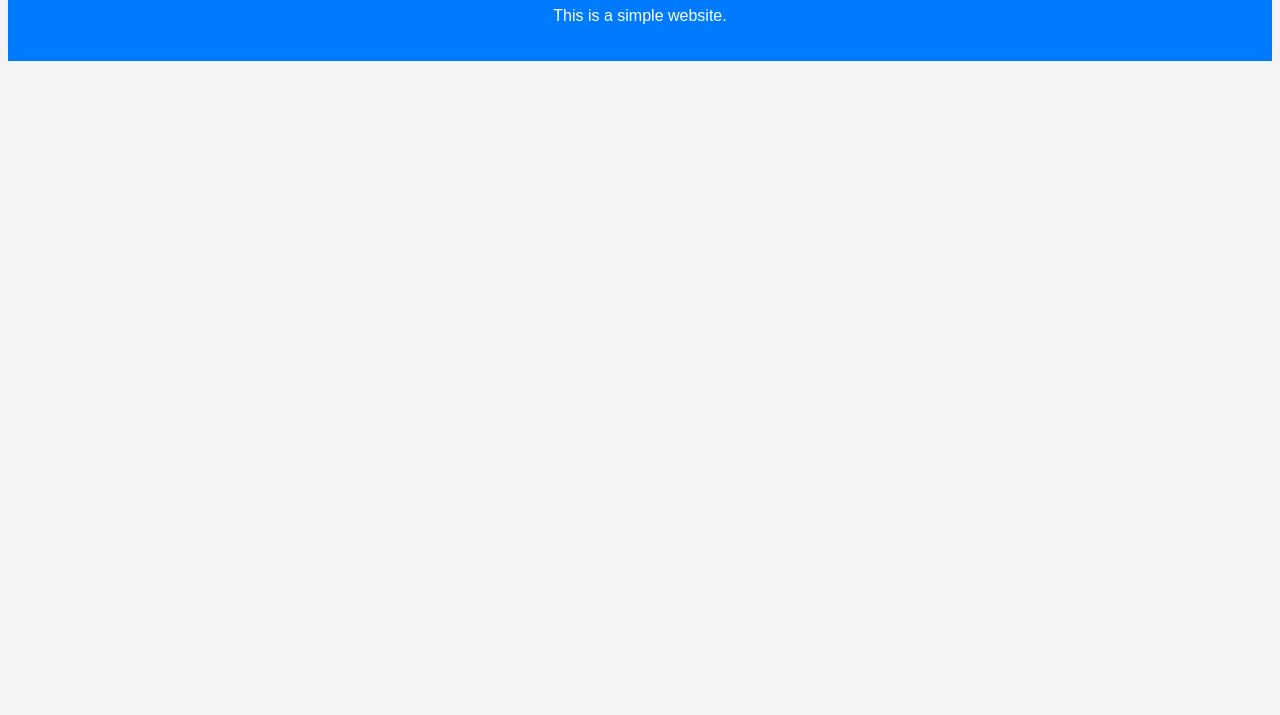
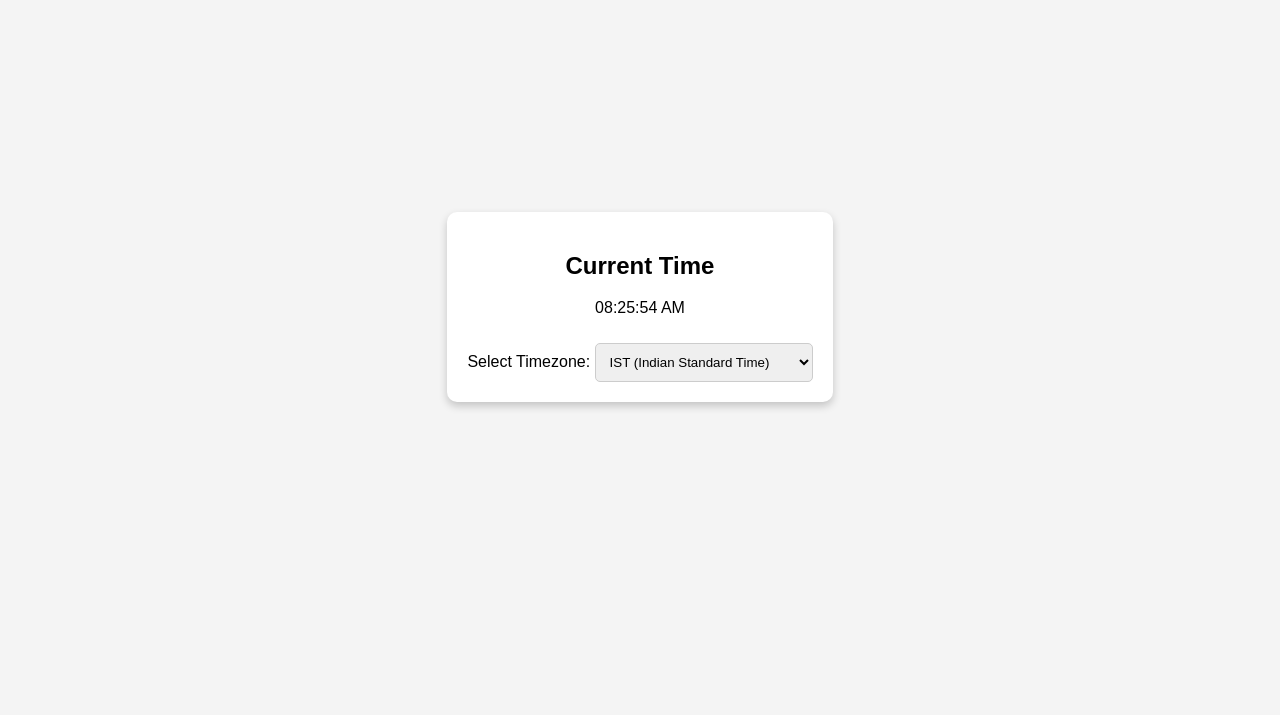
Before and after one commit to karthikravee/learnonthego, a plain HTML site: page index.html in a window 1280 px wide. Shown: the part 101-816 px from the top of the page. Drawn offline with Linux system fonts and the light colour scheme.

Commit message:
Add files via upload

```diff
--- a/index.html
+++ b/index.html
@@ -3,13 +3,57 @@
 <head>
     <meta charset="UTF-8">
     <meta name="viewport" content="width=device-width, initial-scale=1.0">
-    <title>My Simple Website</title>
-    <link rel="stylesheet" href="style.css">
+    <title>Time Zone Display</title>
+    <style>
+        body {
+            font-family: Arial, sans-serif;
+            display: flex;
+            flex-direction: column;
+            align-items: center;
+            justify-content: center;
+            height: 100vh;
+            background-color: #f4f4f4;
+        }
+        .container {
+            background: white;
+            padding: 20px;
+            border-radius: 10px;
+            box-shadow: 0 4px 8px rgba(0, 0, 0, 0.2);
+            text-align: center;
+        }
+        select, button {
+            margin-top: 10px;
+            padding: 10px;
+            border-radius: 5px;
+            border: 1px solid #ccc;
+        }
+    </style>
 </head>
 <body>
-    <header>
-        <h1>Welcome to My Website</h1>
-        <p>This is a simple website.</p>
-    </header>
+    <div class="container">
+        <h2>Current Time</h2>
+        <p id="time">Loading...</p>
+        <label for="timezone">Select Timezone:</label>
+        <select id="timezone">
+            <option value="Asia/Kolkata">IST (Indian Standard Time)</option>
+            <option value="America/New_York">EST (Eastern Standard Time)</option>
+            <option value="Europe/London">GMT (Greenwich Mean Time)</option>
+            <option value="Asia/Tokyo">JST (Japan Standard Time)</option>
+        </select>
+    </div>
+
+    <script>
+        function updateTime() {
+            const timezone = document.getElementById('timezone').value;
+            const timeElement = document.getElementById('time');
+            const now = new Date();
+            const options = { timeZone: timezone, hour12: true, hour: '2-digit', minute: '2-digit', second: '2-digit' };
+            timeElement.innerText = new Intl.DateTimeFormat('en-US', options).format(now);
+        }
+
+        document.getElementById('timezone').addEventListener('change', updateTime);
+        setInterval(updateTime, 1000);
+        updateTime();
+    </script>
 </body>
 </html>
```
